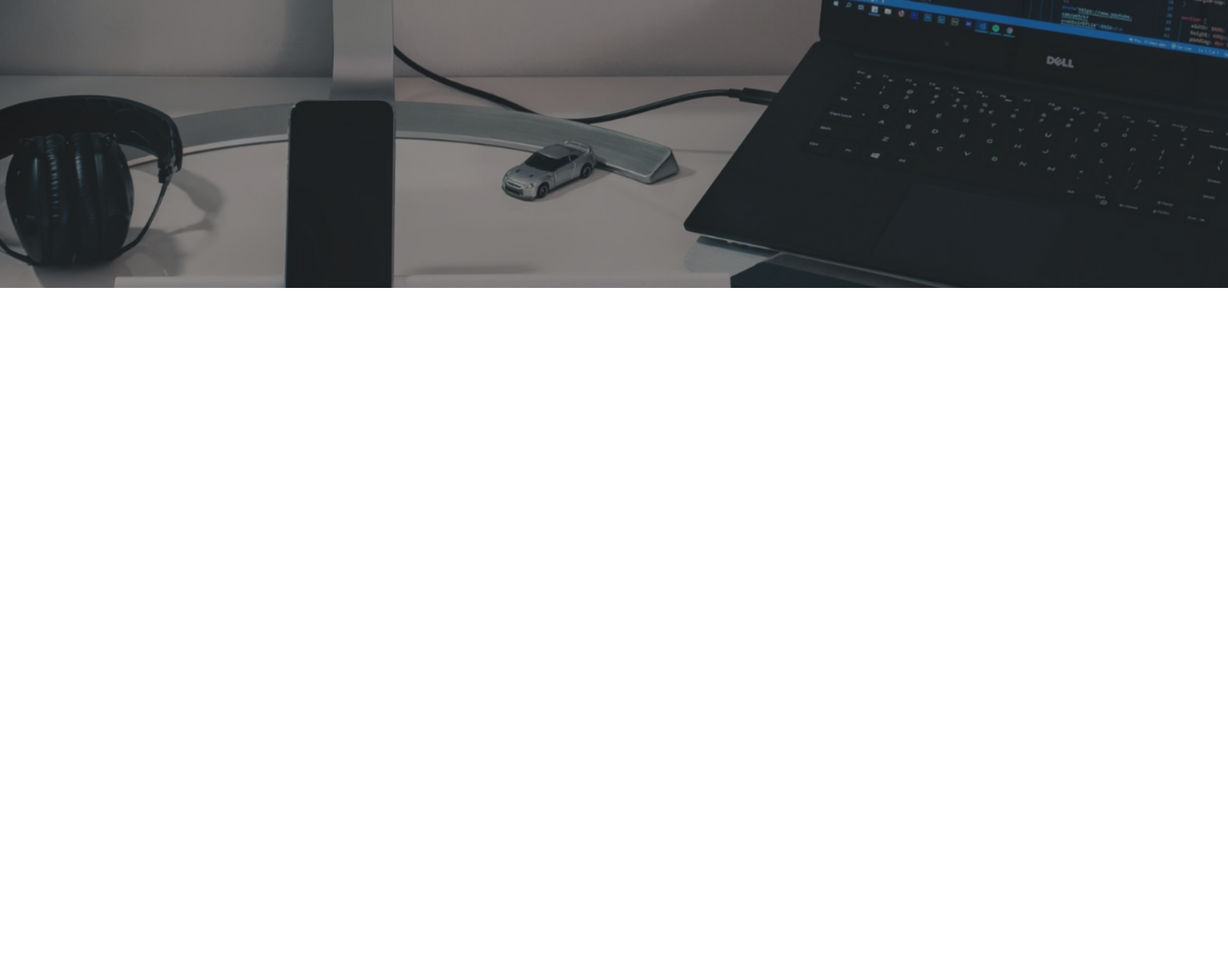
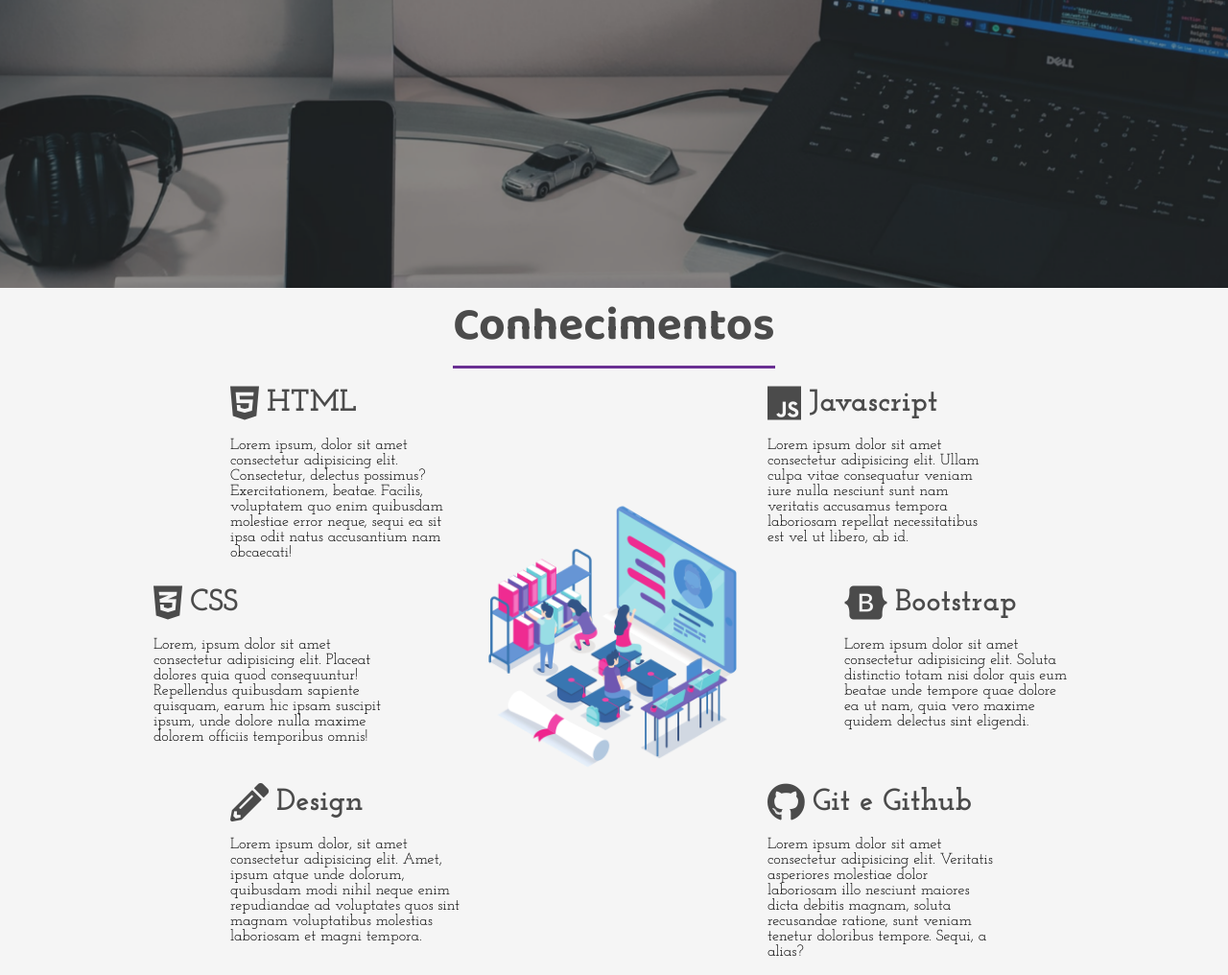
Before and after one commit to Dev-Atos/Portfolio, a plain HTML site: page index.html in a window 1280 px wide. Shown: the part 500-1516 px from the top of the page at 96% size. Before the commit the page ends 800 px from the top, so only its background shows below. Drawn offline with Linux system fonts and the light colour scheme.

Commit message:
:package: Conhecimentos

```diff
--- a/index.html
+++ b/index.html
@@ -32,7 +32,7 @@
       </div>
     </header>
 
-    <div class="sidebar">
+    <aside class="sidebar">
       <nav>
         <ul class="menu">
           <li class="menu-item"><a href="#" class="menu-link">Home</a></li>
@@ -54,7 +54,110 @@
         <a href="https://www.linkedin.com/in/atos-rocha-02619419b/"><i class="fab fa-linkedin-in"></i></a>
         <a href="https://github.com/Dev-Atos"><i class="fab fa-github"></i></a>
       </div>
-    </div>
+    </aside>
+
+    <section class="sessao-conhecimentos">
+
+      <div class="sessao-header">
+        <h1>Conhecimentos</h1>
+      </div>
+
+
+      <div class="conhecimentos">
+        <div class="conhecimento">
+          <div class="conhecimento-header">
+            <i class="fab fa-html5"></i>
+            <h3>HTML</h3>
+          </div>
+
+          <div class="conhecimento-text">
+            <p>Lorem ipsum, dolor sit amet consectetur adipisicing elit. Consectetur, delectus possimus? Exercitationem,
+              beatae. Facilis, voluptatem quo enim quibusdam molestiae error neque, sequi ea sit ipsa odit natus
+              accusantium nam obcaecati!</p>
+          </div>
+        </div>
+
+
+
+        <div class="conhecimento">
+          <div class="conhecimento-header">
+            <i class="fab fa-css3-alt"></i>
+            <h3>CSS</h3>
+          </div>
+
+          <div class="conhecimento-text">
+            <p>Lorem, ipsum dolor sit amet consectetur adipisicing elit. Placeat dolores quia quod consequuntur!
+              Repellendus quibusdam sapiente quisquam, earum hic ipsam suscipit ipsum, unde dolore nulla maxime dolorem
+              officiis temporibus omnis!</p>
+          </div>
+        </div>
+
+
+
+        <div class="conhecimento">
+          <div class="conhecimento-header">
+            <i class="fas fa-pencil-alt"></i>
+            <h3>Design</h3>
+          </div>
+
+          <div class="conhecimento-text">
+            <p>Lorem ipsum dolor, sit amet consectetur adipisicing elit. Amet, ipsum atque unde dolorum, quibusdam modi
+              nihil neque enim repudiandae ad voluptates quos sint magnam voluptatibus molestias laboriosam et magni
+              tempora.</p>
+          </div>
+        </div>
+
+
+
+        <div class="conhecimento">
+          <div class="conhecimento-header">
+            <i class="fab fa-js"></i>
+            <h3>Javascript</h3>
+          </div>
+
+          <div class="conhecimento-text">
+            <p>Lorem ipsum dolor sit amet consectetur adipisicing elit. Ullam culpa vitae consequatur veniam iure nulla
+              nesciunt sunt nam veritatis accusamus tempora laboriosam repellat necessitatibus est vel ut libero, ab id.
+            </p>
+          </div>
+        </div>
+
+
+
+        <div class="conhecimento">
+          <div class="conhecimento-header">
+            <i class="fab fa-bootstrap"></i>
+            <h3>Bootstrap</h3>
+          </div>
+
+          <div class="conhecimento-text">
+            <p>Lorem ipsum dolor sit amet consectetur adipisicing elit. Soluta distinctio totam nisi dolor quis eum
+              beatae unde tempore quae dolore ea ut nam, quia vero maxime quidem delectus sint eligendi.</p>
+          </div>
+        </div>
+
+
+
+        <div class="conhecimento">
+          <div class="conhecimento-header">
+            <i class="fab fa-github"></i>
+            <h3>Git e Github</h3>
+          </div>
+
+          <div class="conhecimento-text">
+            <p>Lorem ipsum dolor sit amet consectetur adipisicing elit. Veritatis asperiores molestiae dolor laboriosam
+              illo nesciunt maiores dicta debitis magnam, soluta recusandae ratione, sunt veniam tenetur doloribus
+              tempore. Sequi, a alias?</p>
+          </div>
+        </div>
+        <div class="conhecimentos-img-wrapper">
+          <img src="imagens/conhecimentos.png" alt="imagem conhecimento">
+        </div>
+
+      </div>
+
+    </section>
+
   </div>
 </body>
 <script src="script.js"></script>
--- a/style.css
+++ b/style.css
@@ -2,7 +2,7 @@
 
 @import url("https://cdnjs.cloudflare.com/ajax/libs/font-awesome/5.15.3/css/all.min.css");
 
-* /*aplica para tudo*/{
+* /*aplica para tudo*/ {
   padding: 0%;
   margin: 0%;
   list-style: none;
@@ -29,7 +29,7 @@
   cursor: pointer; /*Transformar em mãozinha*/
 }
 
-.show-menu .hamburguer{
+.show-menu .hamburguer {
   right: 16rem;
 }
 
@@ -41,17 +41,17 @@
   transition: transform 1s;
 }
 
-.show-menu #line1{
-  transform: rotate(45deg) translate(.3rem, .45rem);
+.show-menu #line1 {
+  transform: rotate(45deg) translate(0.3rem, 0.45rem);
 }
 
-.show-menu #line2{
+.show-menu #line2 {
   opacity: 0;
   visibility: hidden;
 }
 
-.show-menu #line3{
-  transform: rotate(-45deg) translate(.1rem, -.45rem);;
+.show-menu #line3 {
+  transform: rotate(-45deg) translate(0.1rem, -0.45rem);
 }
 
 .hamburguer span {
@@ -68,17 +68,17 @@
   opacity: 0;
 }
 
-.hamburguer span::before{
+.hamburguer span::before {
   content: "";
   position: absolute;
-  border-right: .5rem solid #a044ff;
-  border-top: .5rem solid transparent;
-  border-left: .5rem solid transparent;
-  border-bottom: .5rem solid transparent;
+  border-right: 0.5rem solid #a044ff;
+  border-top: 0.5rem solid transparent;
+  border-left: 0.5rem solid transparent;
+  border-bottom: 0.5rem solid transparent;
   left: -1rem;
 }
 
-.show-menu .hamburguer:hover span{
+.show-menu .hamburguer:hover span {
   opacity: 1;
 }
 
@@ -180,7 +180,7 @@ header {
   transition: 1s; /*tempo de aparecimento do menu*/
 }
 
-.show-menu .sidebar{
+.show-menu .sidebar {
   right: 0;
 }
 .menu {
@@ -230,3 +230,87 @@ header {
   background-color: #a044ff;
   transition: background-color 1s;
 }
+
+.conhecimentos {
+  display: grid;
+  grid-template-columns: repeat(16, 1fr);
+  grid-template-rows: repeat(6, 6rem);
+  row-gap: 0.5rem;
+}
+/*dentro da classe conhecimentos, existem outras 6 classes filhos chamadas conhecimento*/
+
+/*nth-child pega a ordem das divs criadas e as organiza de acordo com o grid column e grid row com as coordenadas*/
+
+.conhecimento:nth-child(1) {
+  grid-column: 4 / 7;
+  grid-row: 1 / 3;
+}
+.conhecimento:nth-child(2) {
+  grid-column: 3 / 6;
+  grid-row: 3 / 5;
+}
+
+.conhecimento:nth-child(3) {
+  grid-column: 4 / 7;
+  grid-row: 5 / -1;
+}
+.conhecimento:nth-child(4) {
+  grid-column: 11 / 14;
+  grid-row: 1 / 3;
+}
+.conhecimento:nth-child(5) {
+  grid-column: 12 / 15;
+  grid-row: 3 / 5;
+}
+.conhecimento:nth-child(6) {
+  grid-column: 11 / 14;
+  grid-row: 5 / -1;
+}
+.sessao-conhecimentos{
+  background-color: #f5f5f5;
+}
+.sessao-header {
+  display: flex;
+  align-items: center;
+  justify-content: center;
+}
+
+.sessao-header h1 {
+  font-family: var(--font-primary);
+  font-size: 3rem; /*rem utilizado para a fonte se adequar com o tamanho da tela*/
+  color: #4b4b4b;
+  border-bottom: solid 3px #6a3093;
+  margin-bottom: 1rem;
+}
+.conhecimento-header{
+  display: flex;
+  align-items: center;
+  color: #4b4b4b;
+}
+
+.conhecimento-header i{
+  font-size: 2.5rem;
+}
+
+.conhecimento-header h3{
+  font-family: var(--font-secundary);
+  font-size: 2rem;
+  padding-left: .5rem;
+}
+
+.conhecimento-text{
+  font-family: var(--font-secundary);
+  padding-top: 1rem;
+}
+
+.conhecimentos-img-wrapper{
+  display:grid;
+  grid-column: 7 / 11;
+  grid-row: 2 / 6;
+  width: 100%;
+}
+
+.conhecimentos-img-wrapper img{
+  object-fit: cover;
+  width: 100%;
+}
```
Also changed, not shown: imagens/conhecimentos.png (added).
